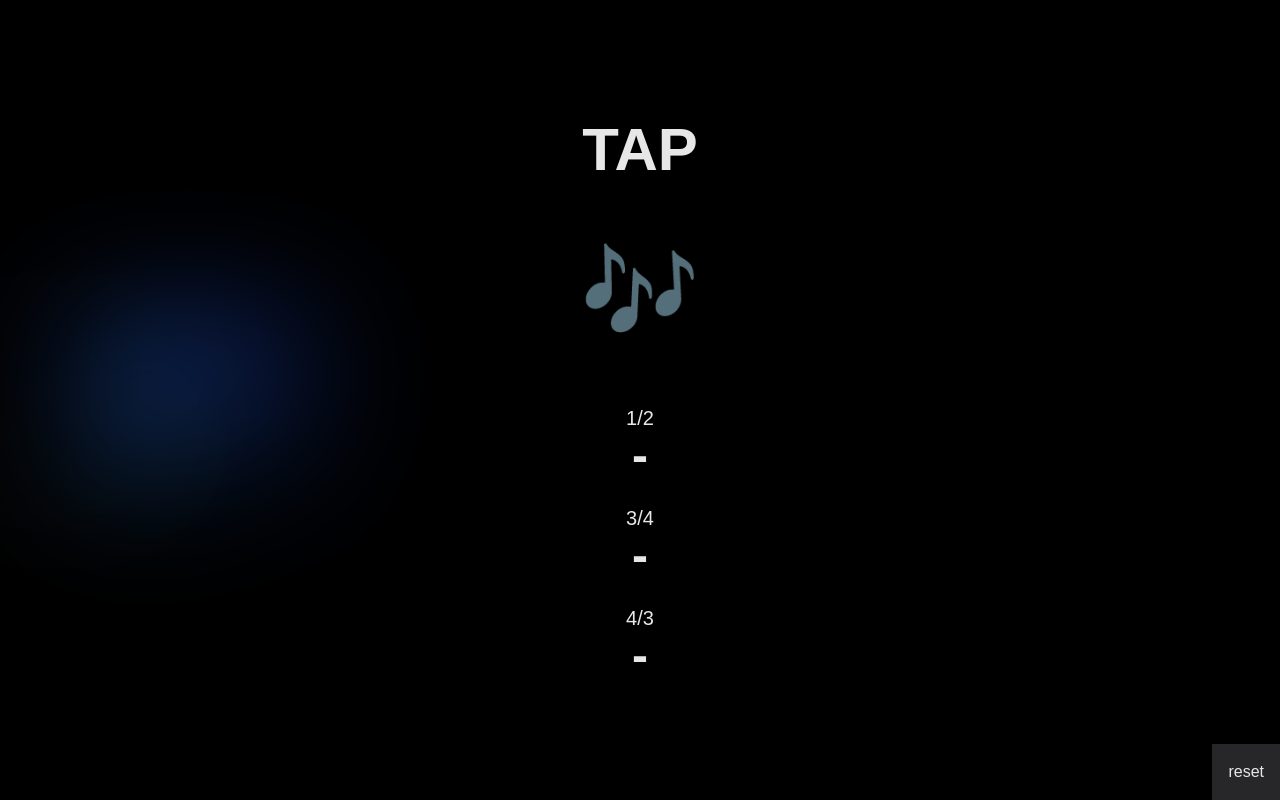
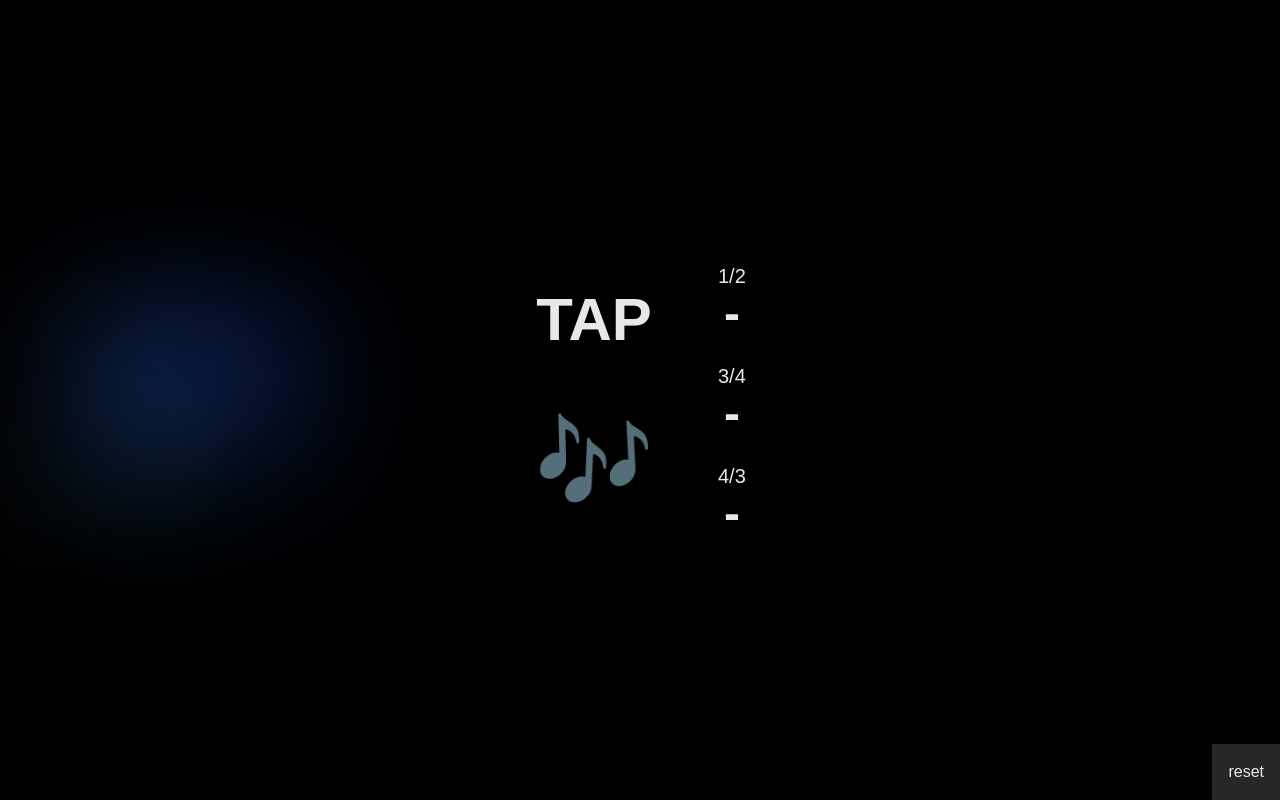
Before and after one commit to tainakanchu/bpm-calculator-for-dj, a Next.js app: page / in a window 1280 px wide. Built offline with nearby package versions, Linux system fonts and the light colour scheme; a web font is replaced by a local one.

Commit message:
横画面に雑に対応

```diff
--- a/app/_components/BpmComponent.tsx
+++ b/app/_components/BpmComponent.tsx
@@ -37,9 +37,13 @@ export const BpmComponent: React.FC<Props> = ({}) => {
   return (
     <div>
       <BpmButton onButtonClick={handleAddTimeData}>
-        <div className="w-screen h-screen flex gap-16 justify-center items-center flex-col">
-          <p className="text-6xl font-bold">TAP</p>
-          <p className={`text-8xl ${bpmColor}`}>{value?.toFixed(1) ?? "🎶"}</p>
+        <div className="w-screen h-screen flex gap-16 flex-wrap justify-center items-center flex-col sm:flex-row">
+          <div className="flex gap-16 justify-center items-center flex-col">
+            <p className="text-6xl font-bold">TAP</p>
+            <p className={`text-8xl ${bpmColor}`}>
+              {bpm.value?.toFixed(1) ?? "🎶"}
+            </p>
+          </div>
           <div className="flex flex-col gap-6 justify-center">
             {convertedBpmList.map((convertedBpm) => {
               return (
```
